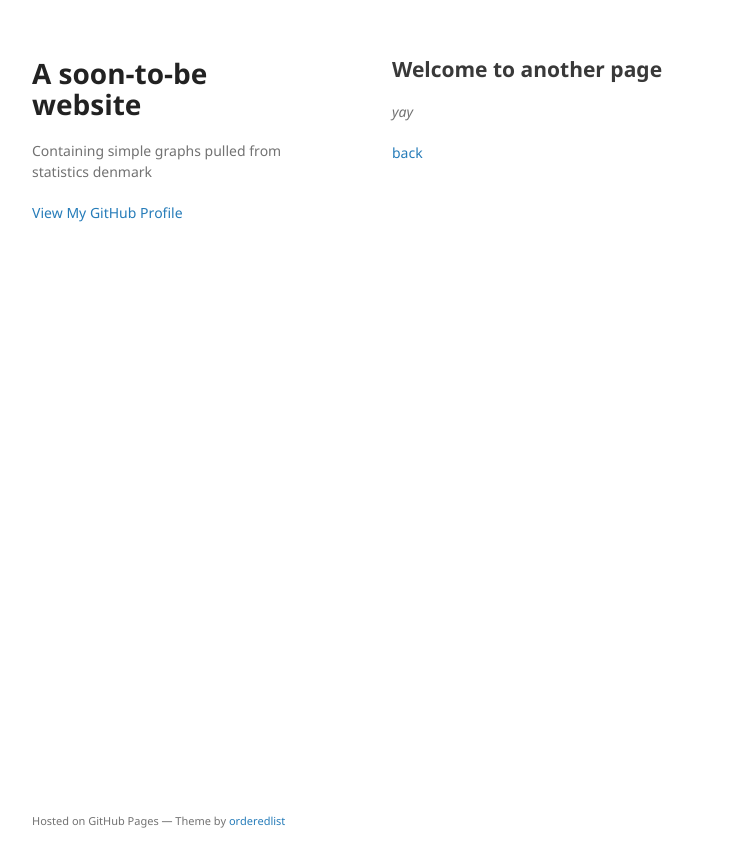
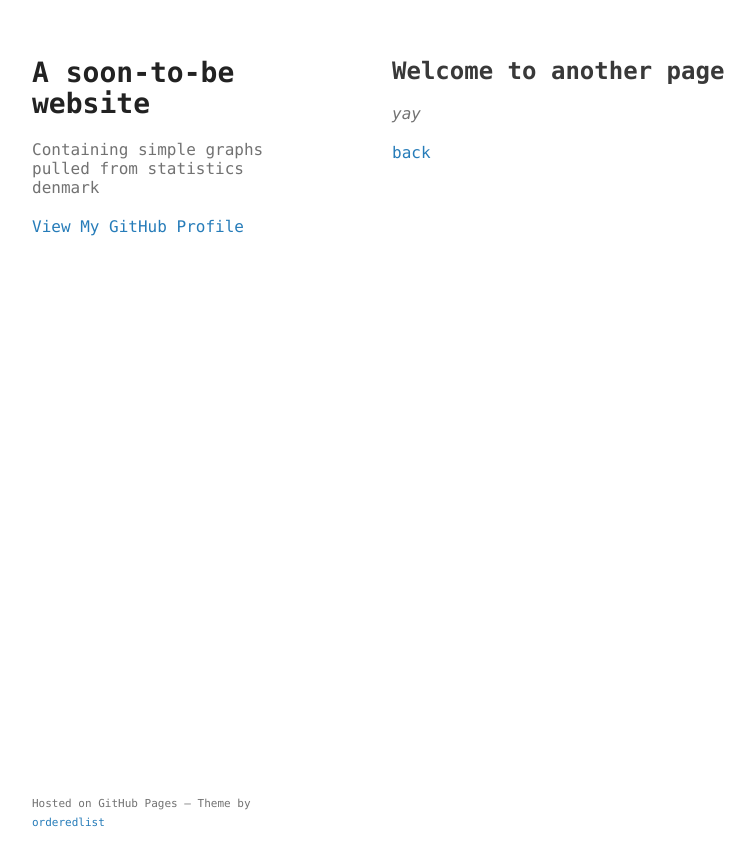
Before and after one commit to kristianolesenlarsen/kristianolesenlarsen.github.io, a Jekyll site: the page built from another-page.md, in a window 1280 px wide. Shown: the top 867 px of the page, without its empty margins (178-933 px from the left). Built offline with Jekyll 4.4.1, drawn with Linux system fonts in a browser that asks for light colours; our own code applies the rules of GitHub Pages for plain Markdown files.

Commit message:
font test

```diff
--- a/_sass/jekyll-theme-minimal.scss
+++ b/_sass/jekyll-theme-minimal.scss
@@ -4,7 +4,8 @@
 body {
   background-color: #fff;
   padding:50px;
-  font: 14px/1.5 "Noto Sans", "Helvetica Neue", Helvetica, Arial, sans-serif;
+  font-family: Monaco, "Bitstream Vera Sans Mono", "Lucida Console", Terminal, monospace;
+//  font: 14px/1.5 "Noto Sans", "Helvetica Neue", Helvetica, Arial, sans-serif;
   color:#727272;
   font-weight:400;
 }
```
